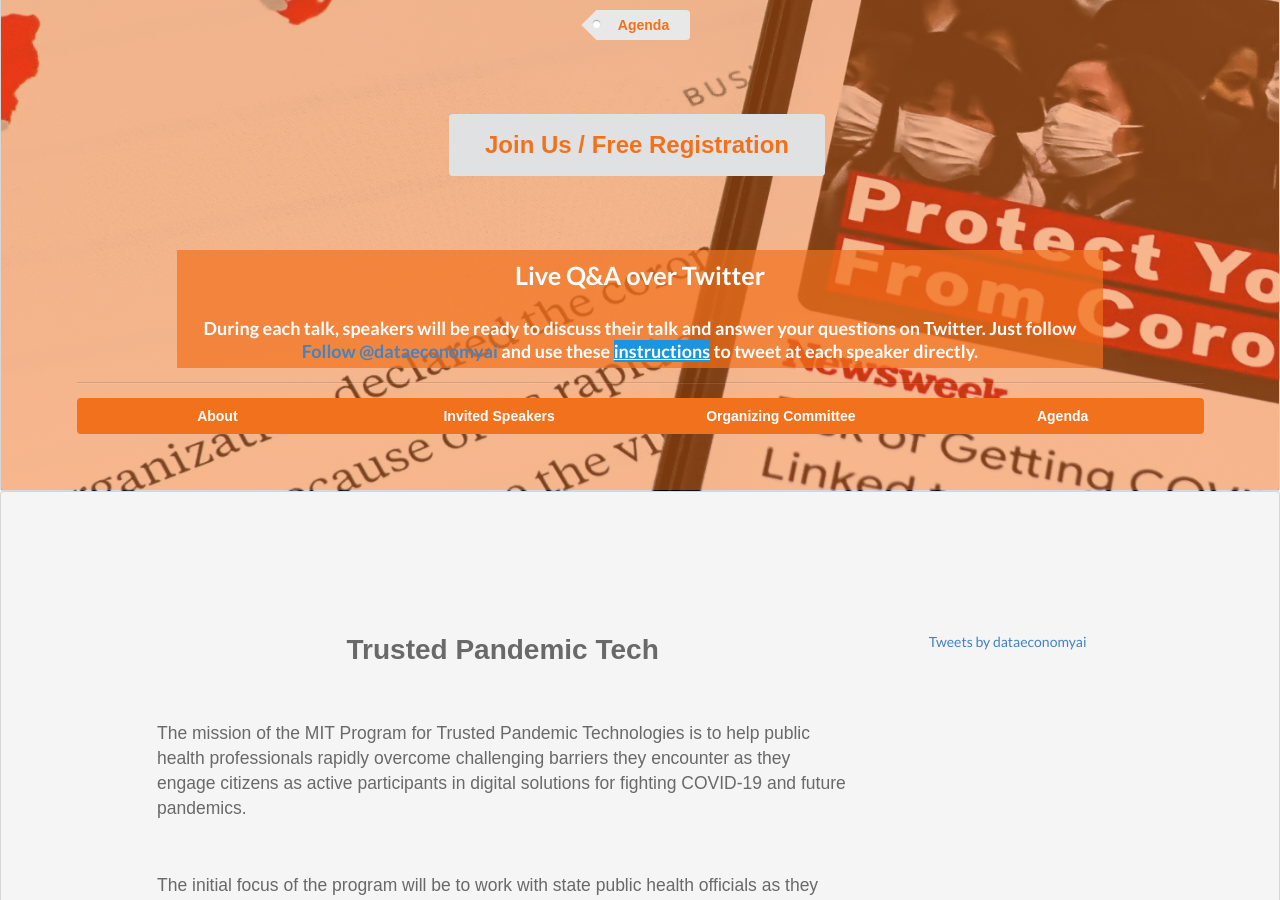
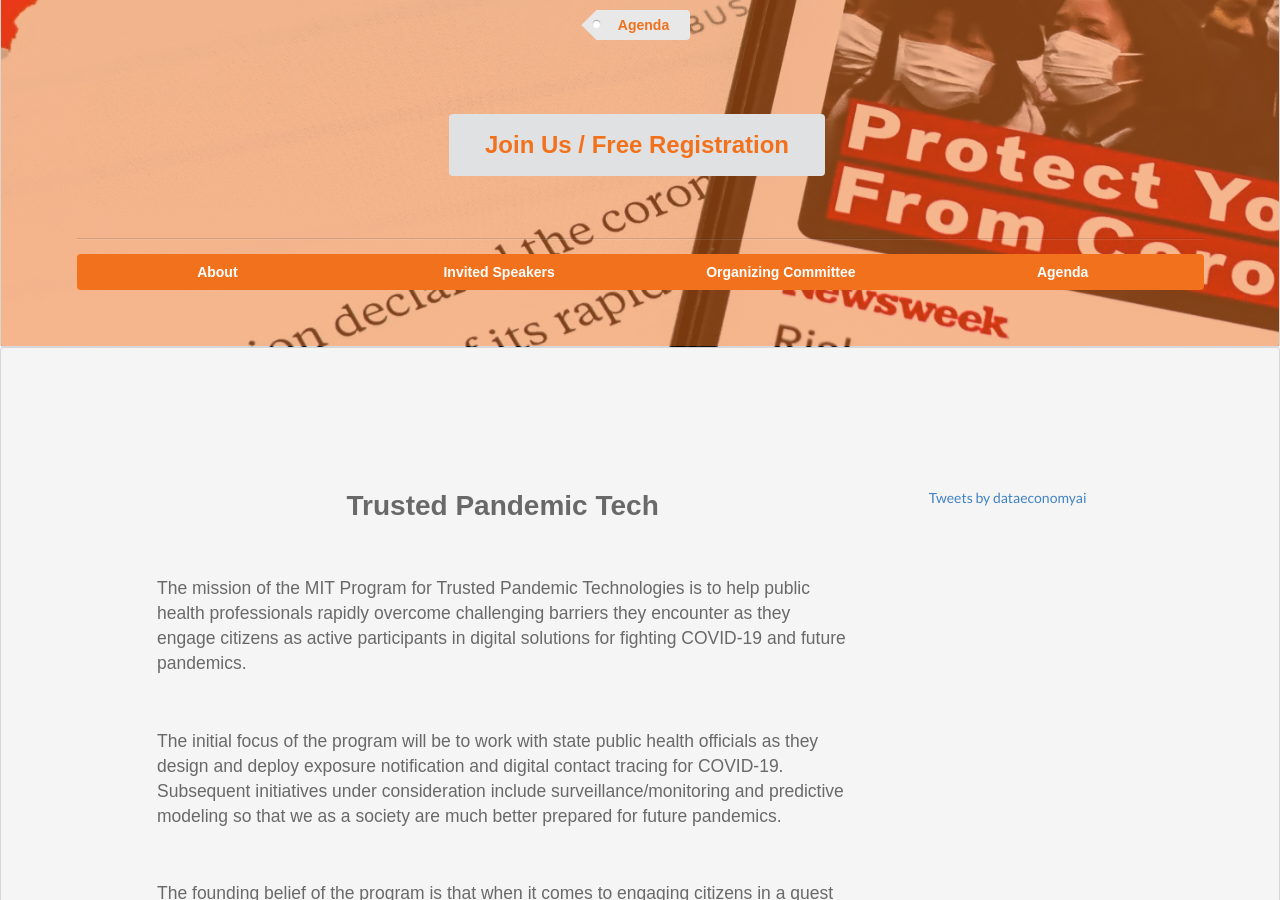
Before and after one commit to responsible-data-summit/events, a Jekyll site: the page built from trust.html, in a window 1280 px wide and 900 px high, scrolled down 374 px. Built offline with Jekyll 4.4.1, drawn with Linux system fonts in a browser that asks for light colours; some web fonts are replaced; comment, search, counter and statistics services are not loaded.

Commit message:
remove twitter

```diff
--- a/trust.html
+++ b/trust.html
@@ -19,15 +19,15 @@ title: Pandemic
             Join Us / Free Registration
         </a>
         <br>
-        <div class="ui header" style="font-size: 0.6em; background: rgba(242, 113, 28, 0.7); color: rgba(255, 255, 255, 1); padding-top: 1em; padding-bottom: 0.6em; margin-left: 12em;  margin-right: 12em;">
+        <!--<div class="ui header" style="font-size: 0.6em; background: rgba(242, 113, 28, 0.7); color: rgba(255, 255, 255, 1); padding-top: 1em; padding-bottom: 0.6em; margin-left: 12em;  margin-right: 12em;">
             <h3 style="font-size: 3em;"> Live Q&A over Twitter
             <h3>
                 During each talk, speakers will be ready to discuss their talk and answer your questions on Twitter. Just follow
                 <a href="https://twitter.com/dataeconomyai?ref_src=twsrc%5Etfw" class="twitter-follow-button" data-show-count="false">Follow @dataeconomyai</a>
                 <script async src="https://platform.twitter.com/widgets.js" charset="utf-8"></script>
                 and use these <a href="#" style="background-color: #1b95e0; color: white; text-decoration: underline;">instructions</a> to tweet at each speaker directly.
-            </h3>
-        </div>
+	    </h3>
+	</div>-->
         <div class="ui divider"></div>
         <div class="four orange ui buttons">
             <a class="ui medium button" style="margin: 0em;" href="#about">About</a>
```
